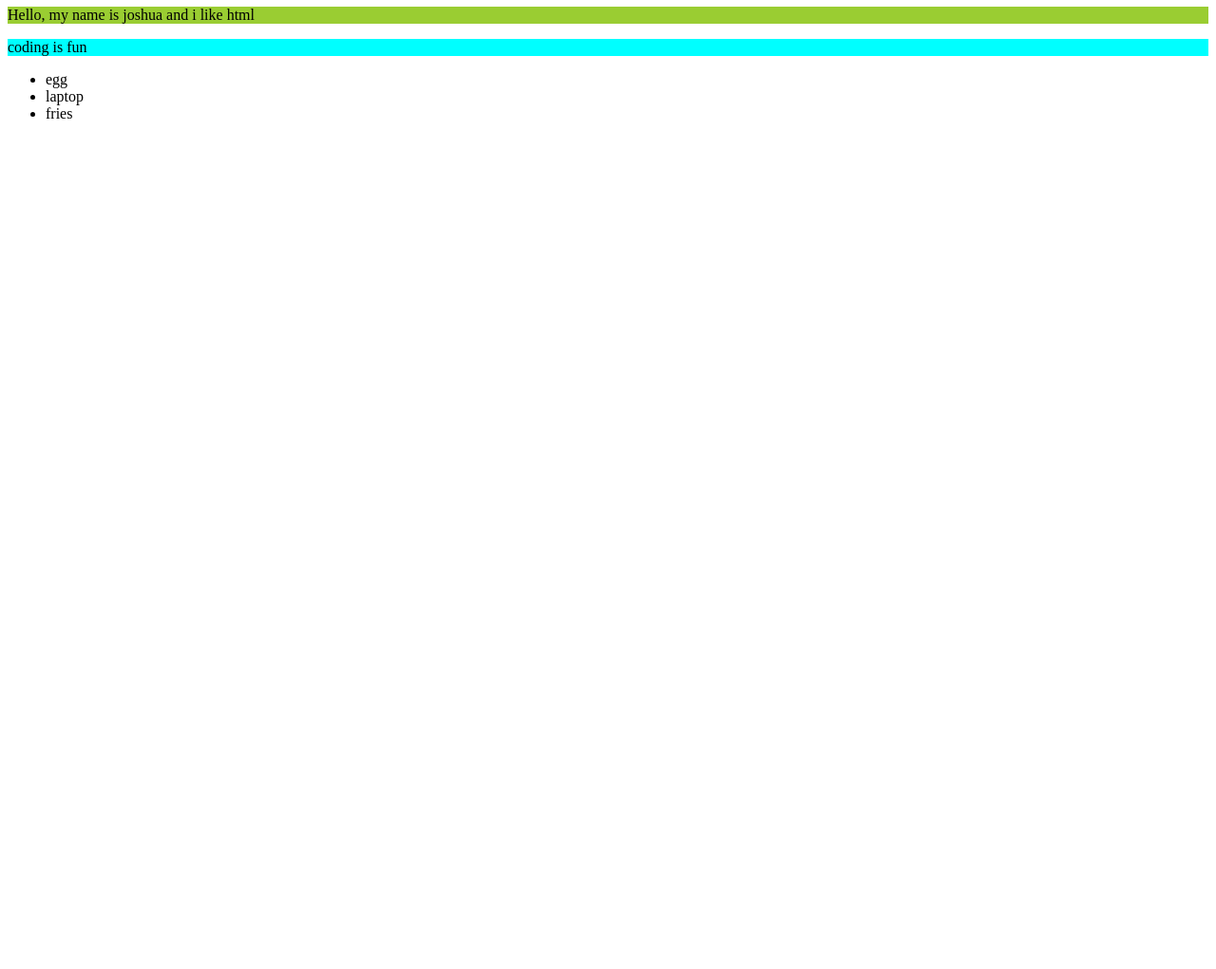
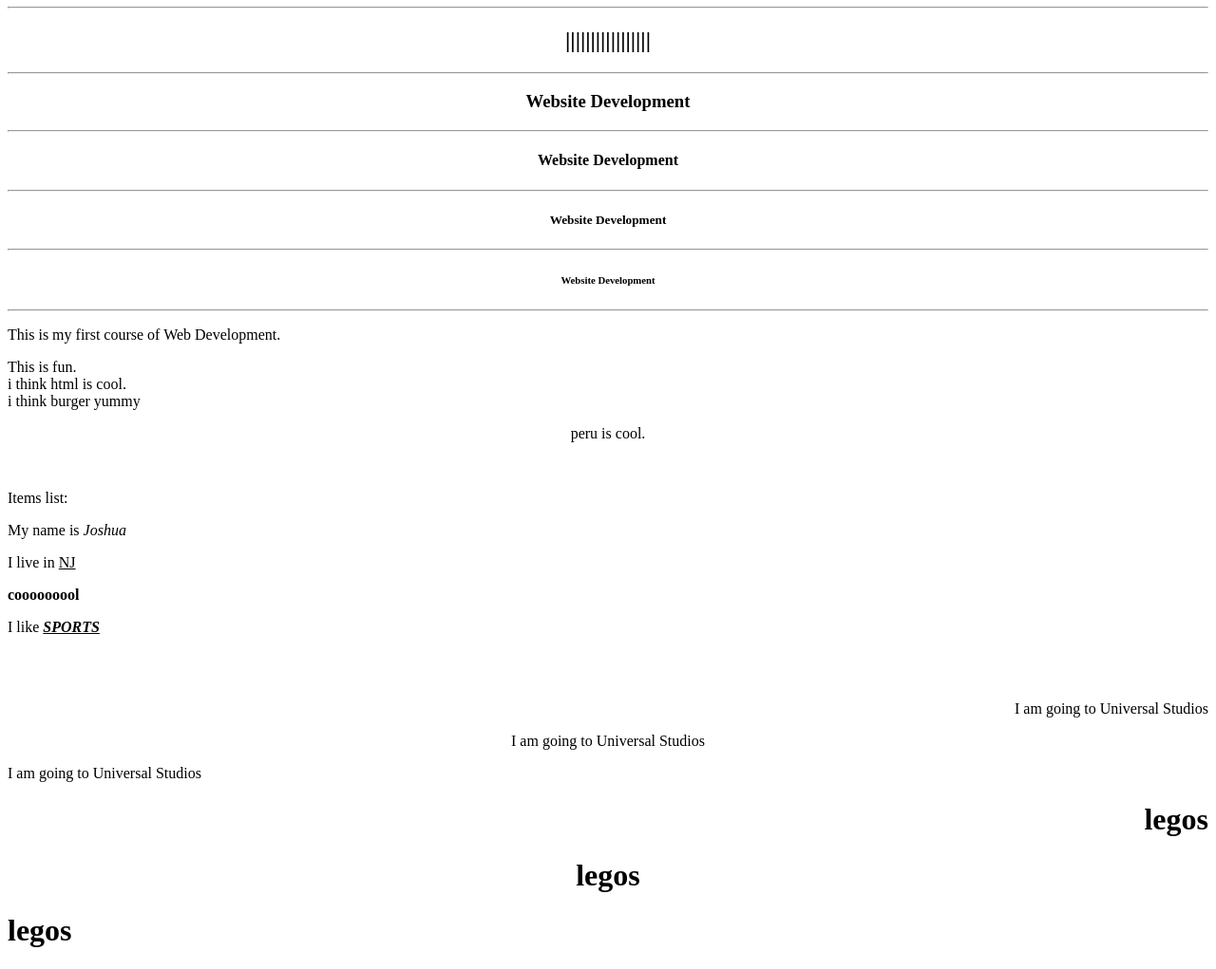
Before and after one commit to RoDev-Coder/website, a plain HTML site: page index.html in a window 1280 px wide. Shown: the part 73-1094 px from the top of the page at 95% size. Before the commit the page ends 800 px from the top, so only its background shows below. Drawn offline with Linux system fonts and the light colour scheme.

Commit message:
Website Development

```diff
--- a/index.html
+++ b/index.html
@@ -7,20 +7,72 @@
 	<title> Joshua's Site </title>
 </head>
 
-	<body>
-        <h1>This is my "Website" Project!</h1>
-        <p style="background-color: yellowgreen;">Hello, my name is joshua and i like html</p>
-        <p style="background-color: aqua;">coding is fun</p>
+<body>
+   <center>
+    <h1>________________</h1>
+        <hr/>
+    <h2>|||||||||||||||||</h2>
+        <hr/>
+    <h3>Website Development</h3>
+        <hr/>
+    <h4>Website Development</h4>
+       <hr/>
+    <h5>Website Development</h5>
+       <hr/>
+    <h6>Website Development</h6>
+       <hr/>
+    </center>
 
-        <ul>
-            <li>egg</li>
-            <li>laptop</li>
-            <li>fries</li>
-        </ul>
+
+    <p>This is my first course of Web Development.</p>
+
+    <p>This is fun. <br/>
+     i think html is cool.<br/> i think burger yummy</p>
+
+    <center>
+
+       <p> peru is cool.</p>
+
+    </center>
+
+    <br/>
+
+    <p>Items list:</p>
+    <p>My name is <i>Joshua</i></p>
+    <p>I live in <u>NJ</u></p>
+    <p>  <b>cooooooool</b>  </p>
+    <p>I like <i><b><u>SPORTS</u></b></i></p>
+
+    <br/>
+    <br/>
+
+    <p align="right">I am going to Universal Studios</p>
+    <p align="center">I am going to Universal Studios</p>
+    <p align="left">I am going to Universal Studios</p>
+
+    <h1 align="right">legos</h1>
+    <h1 align="center">legos </h1>
+    <h1 align="left">legos</h1>
+
+
+
+    <!-- HTML elements I learned:
+    - Headings (h1m, h2, h3, h4, h5, h6)
+    - Center
+    -  hr (Horizontal Lines)
+    - P (Paragraph)
+    - br/ (Line Break)
+    - align
+    - italic, bold, underlined
+
+
+    -->
 
 
 
 
 
-    </body>
+
+
+</body>
 </html>
```
